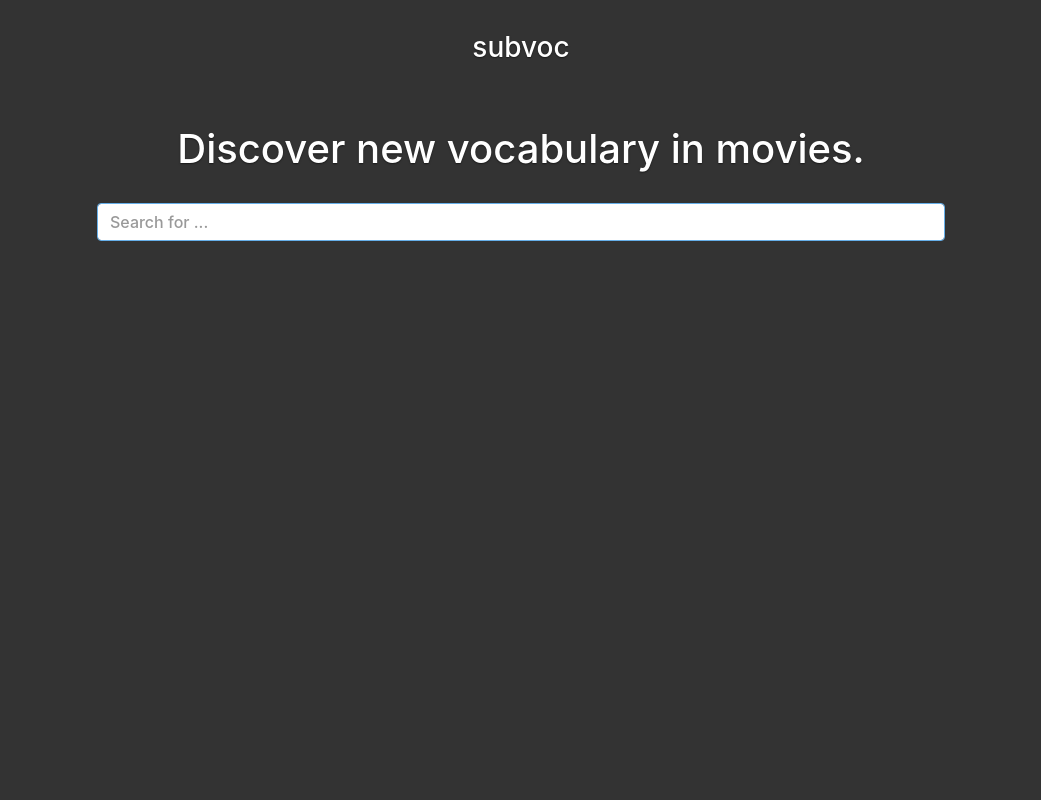
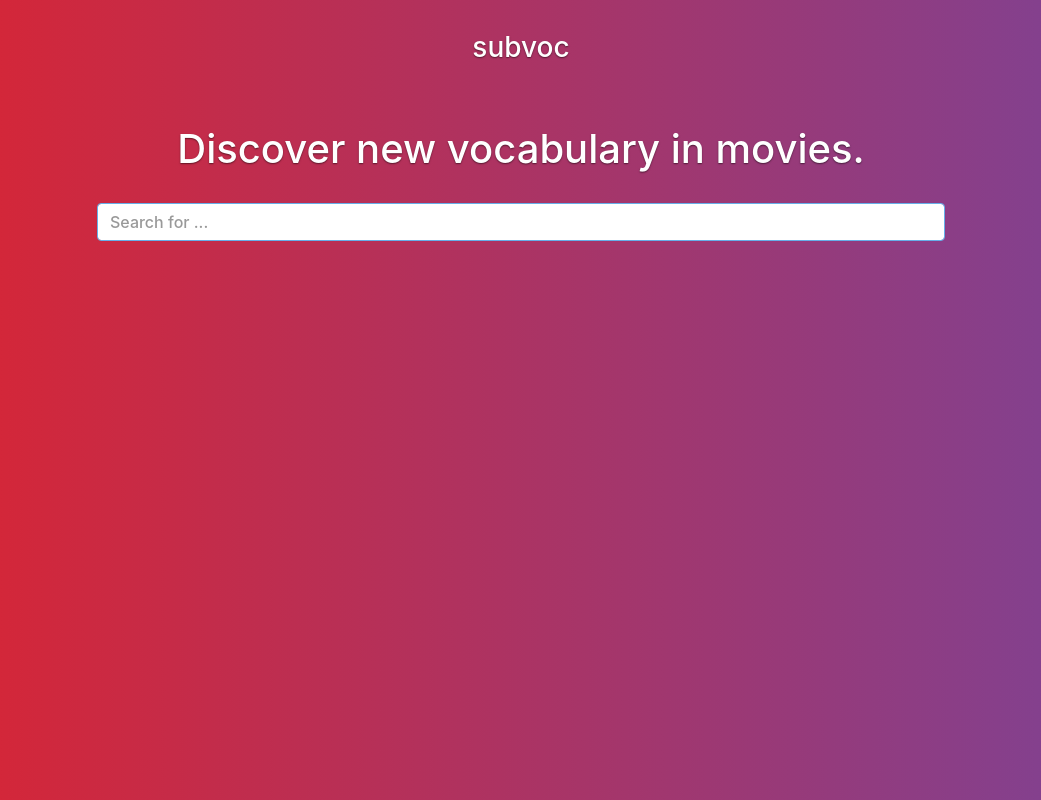
Before and after one commit to stephanos/subvoc, a Flask app: page / in a window 1280 px wide. Shown: the whole page, without its empty margins (119-1160 px from the left). Run offline with Flask 2, Linux system fonts and the light colour scheme; parts of the project's set-up code (start-up, migrations or seed data) failed here and were passed over; some libraries are stand-ins or nearby versions.

Commit message:
use warmer background color

```diff
--- a/static/css/layout.css
+++ b/static/css/layout.css
@@ -27,7 +27,7 @@ a:hover {
 html,
 body {
   height: 100%;
-  background-color: #333;
+  background: linear-gradient(to left, #7b4397, #dc2430);
 }
 body {
   color: #fff;
```
